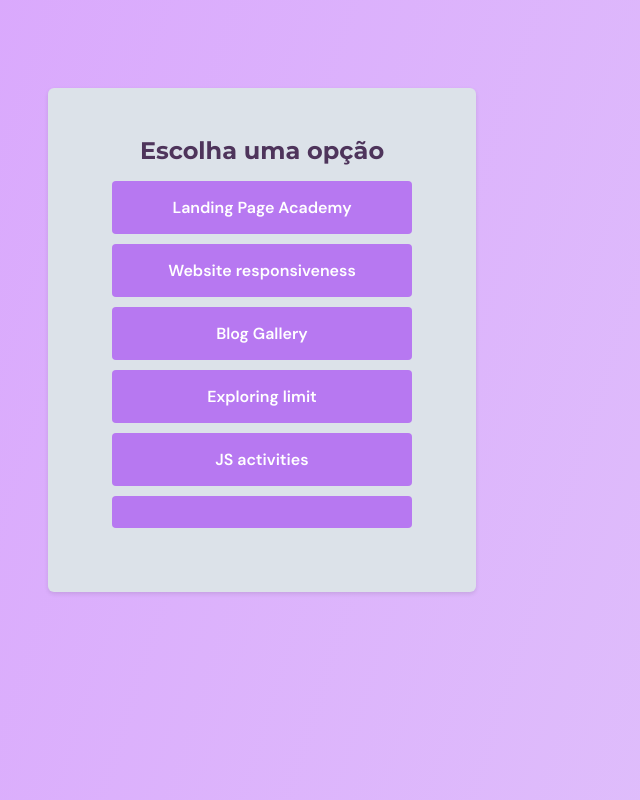
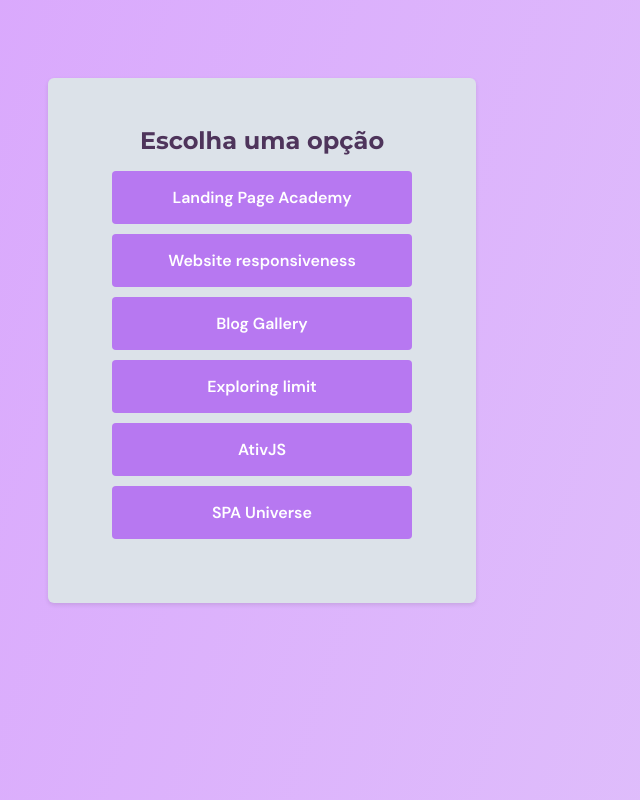
Before and after one commit to Gustavo-M-Santos/Repositories_Course, a website: page index.html in a window 1280 px wide. Shown: the whole page, without its empty margins (378-1018 px from the left). Drawn offline with Linux system fonts and the light colour scheme.

Commit message:
SPA Universe file base

```diff
--- /dev/null
+++ b/Projets/SPA/style.css
@@ -0,0 +1,14 @@
+* {
+  margin: 0;
+  padding: 0;
+  box-sizing: 0;
+
+  -moz-osx-font-smoothing: grayscale;
+  -webkit-font-smoothing: antialiased;
+}
+
+:root {
+  font-size: 62.5%;
+
+
+}
--- a/index.html
+++ b/index.html
@@ -25,8 +25,8 @@
       <a href="./Projets/ResponsividadeBase/index.html" class="buttom">Website responsiveness</a>
       <a href="./Projets/FotoBlog/index.html" class="buttom">Blog Gallery</a>
       <a href="./Projets/Space/index.html" class="buttom">Exploring limit</a>
-      <a href="./Projets/AtivJS/index.html" class="buttom">JS activities</a>
-      <a href="" class="buttom"></a>
+      <a href="./Projets/AtivJS/index.html" class="buttom">AtivJS</a>
+      <a href="./Projets/SPA/index.html" class="buttom">SPA Universe</a>
     </div>
   </main>
 </body>
```
Also changed, not shown: Projets/SPA/index.html (added, +21 -0 lines), Projets/SPA/JS/index.js (added), Projets/SPA/JS/routes.js (added), Projets/SPA/img/Vector.svg (added), 3 other files.
